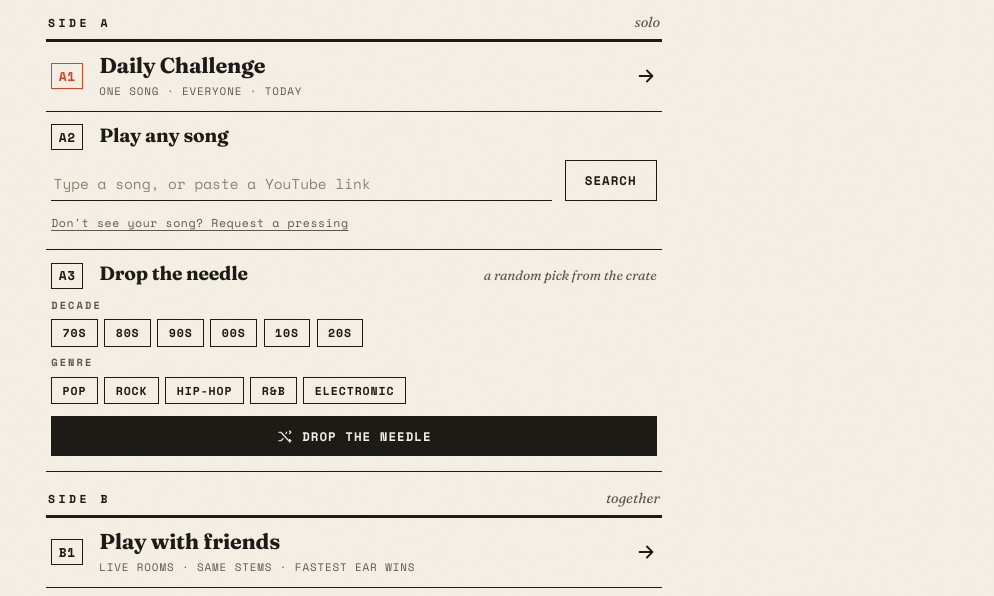
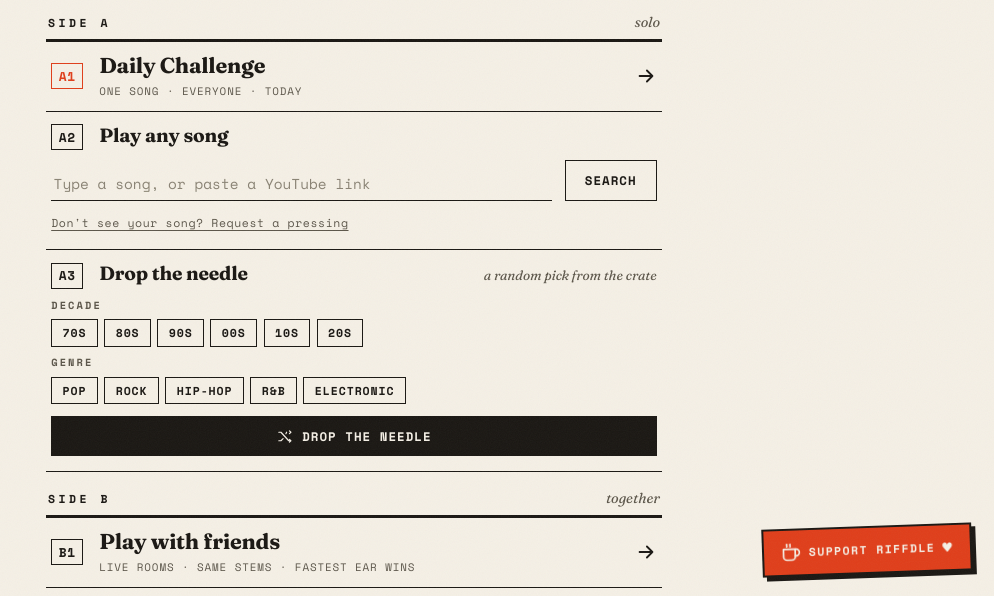
Before and after one commit to CastleCrusher909/Riffdle, a plain HTML site: page frontend/index.html in a window 1280 px wide. Shown: the part 204-800 px from the top of the page, without its empty margins (286-1280 px from the left). Drawn offline with nearby package versions, Linux system fonts and the light colour scheme; no server answers.

Commit message:
Floating Ko-fi button on the landing screen
Pinned bottom-right so it's visible without scrolling; replaces the
footer text link. Result-screen link unchanged.

Co-Authored-By: Claude Opus 5.5 <noreply@anthropic.com>

```diff
--- a/frontend/index.html
+++ b/frontend/index.html
@@ -66,6 +66,12 @@
           <span class="band band-vocals"><i></i>Vocals</span>
         </div>
       </header>
+
+      <a id="tip-fab" class="tip-link tip-fab hidden" target="_blank" rel="noopener" aria-label="Support Riffdle on Ko-fi">
+        <svg class="tip-fab-ico" viewBox="0 0 24 24" fill="none" stroke="currentColor" stroke-width="2" stroke-linecap="round" stroke-linejoin="round" aria-hidden="true"><path d="M17 8h1a4 4 0 0 1 0 8h-1"/><path d="M3 8h14v9a4 4 0 0 1-4 4H7a4 4 0 0 1-4-4Z"/><path d="M7 2c-.6 1 .6 2 0 3M11 2c-.6 1 .6 2 0 3"/></svg>
+        <span class="tip-fab-text">Support<span class="tip-fab-long"> Riffdle</span></span>
+        <span class="tip-fab-heart" aria-hidden="true">♥</span>
+      </a>
 
       <div id="streak-badge" class="streak-badge hidden">
         <svg class="streak-flame" viewBox="0 0 24 24" fill="currentColor" aria-hidden="true"><path d="M12 2c.4 2.6 2.2 4 3.4 5.5C16.6 9 17.5 10.6 17.5 13a5.5 5.5 0 0 1-11 0c0-1.6.6-2.9 1.5-3.9.2 1.3 1 2 1.9 2 .5 0 .9-.4.9-1.1 0-1.6-1.4-2.6-.8-4.6C10.1 4.1 11 3 12 2Z"/></svg>
@@ -175,7 +181,6 @@
       <footer class="colophon">
         <span>Produced &amp; engineered in your browser</span>
         <span class="colophon-mid">All stems separated with care</span>
-        <a class="tip-link tip-link-small hidden" target="_blank" rel="noopener">☕ Support Riffdle</a>
         <span>© 2026</span>
       </footer>
     </div>
--- a/frontend/style.css
+++ b/frontend/style.css
@@ -1239,7 +1239,44 @@ body.mp #btn-mp-skip { display: inline-block; }
   text-underline-offset: 3px;
 }
 .tip-link:hover { color: var(--red); }
-.tip-link.tip-link-small { display: inline; margin: 0; font-size: inherit; color: inherit; }
+
+/* Floating Ko-fi button — pinned bottom-right of the landing screen */
+.tip-link.tip-fab {
+  position: fixed;
+  right: 1.4rem;
+  bottom: 1.4rem;
+  z-index: 50;
+  display: inline-flex;
+  align-items: center;
+  gap: 0.5rem;
+  margin: 0;
+  padding: 0.7rem 1.05rem;
+  background: var(--red);
+  color: var(--paper);
+  border: 2px solid var(--ink);
+  box-shadow: 4px 4px 0 var(--ink);
+  font-family: var(--mono);
+  font-size: 0.72rem;
+  font-weight: 700;
+  letter-spacing: 0.12em;
+  text-transform: uppercase;
+  text-decoration: none;
+  transform: rotate(-2deg);
+  transition: transform 0.15s ease, box-shadow 0.15s ease;
+}
+.tip-link.tip-fab:hover {
+  color: var(--paper);
+  transform: rotate(0deg) translate(-2px, -2px);
+  box-shadow: 6px 6px 0 var(--ink);
+}
+.tip-link.tip-fab:active { transform: translate(2px, 2px); box-shadow: 1px 1px 0 var(--ink); }
+.tip-fab-ico { width: 20px; height: 20px; flex: none; }
+.tip-fab-heart { font-size: 0.9rem; animation: tipBeat 1.6s ease-in-out infinite; }
+@keyframes tipBeat {
+  0%, 60%, 100% { transform: scale(1); }
+  30% { transform: scale(1.3); }
+}
+@media (prefers-reduced-motion: reduce) { .tip-fab-heart { animation: none; } }
 .tip-link.hidden { display: none; }
 .share-row button { flex: 1; }
 
@@ -1357,6 +1394,9 @@ body.mp #btn-mp-skip { display: inline-block; }
   .url-form, .request-form { flex-direction: column; align-items: stretch; }
   .url-form input, .request-form input { width: 100%; }
   .colophon-mid { display: none; }
+  .tip-link.tip-fab { right: 0.9rem; bottom: 0.9rem; padding: 0.6rem 0.8rem; }
+  .tip-fab-long { display: none; }
+  .colophon { padding-bottom: 5rem; }  /* keep the footer clear of the floating tip button */
 
   #screen-game { padding: 1rem 1rem 2.5rem; }
   .stems-panel { gap: 0.5rem; }
```
